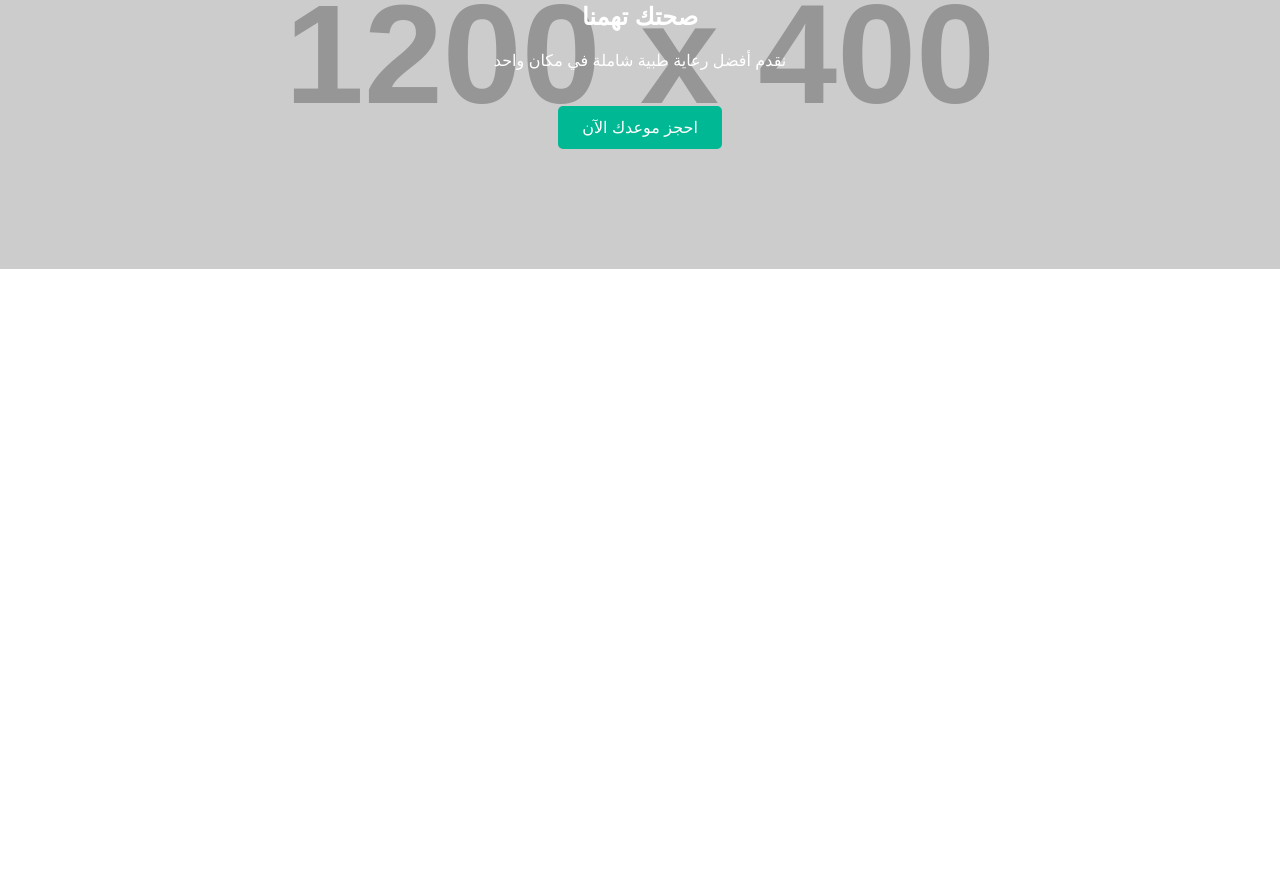
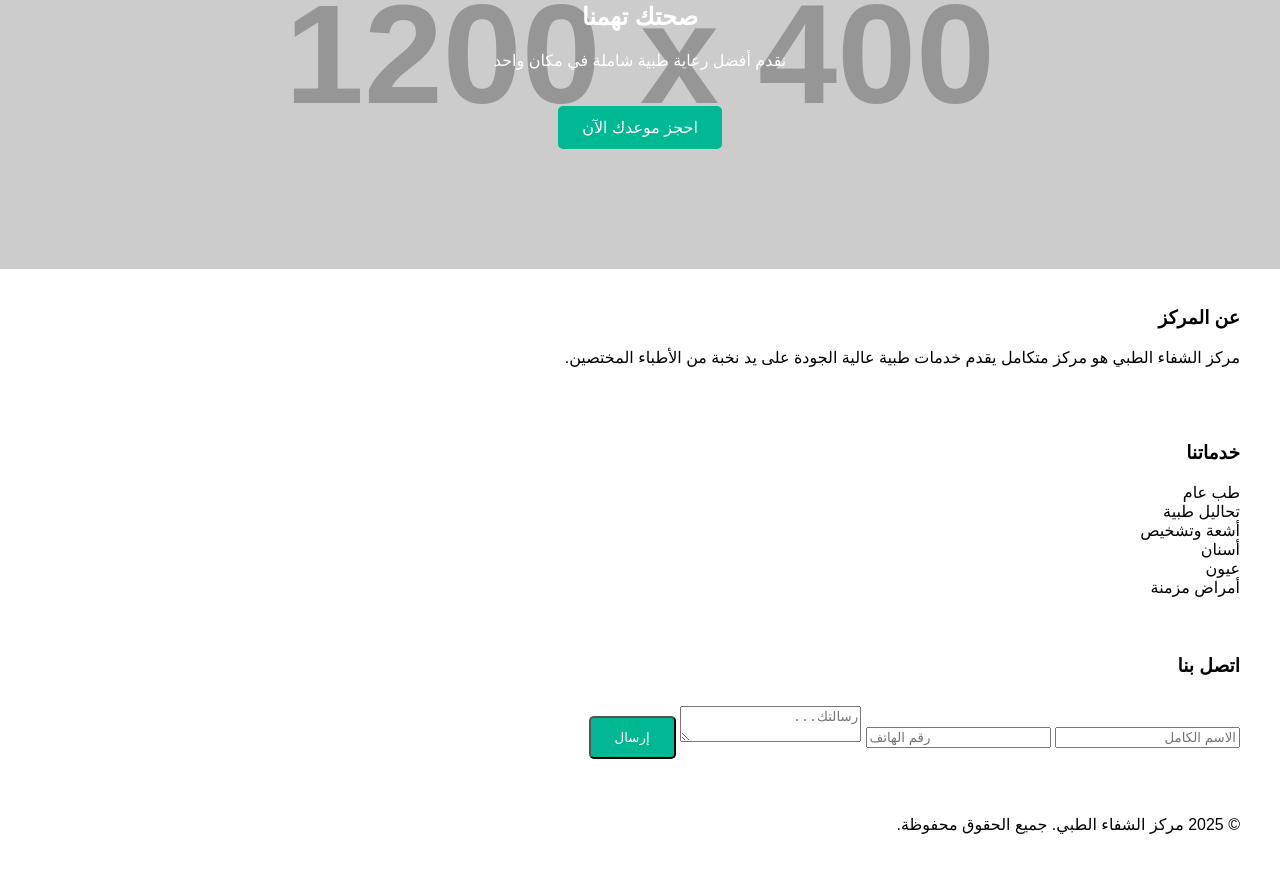
Before and after one commit to emo63/clinic-landing-page, a plain HTML site: page index.html in a window 1280 px wide. Shown: the part 307-1177 px from the top of the page. Before the commit the page ends 800 px from the top, so only its background shows below. Drawn offline with Linux system fonts and the light colour scheme; placeholder pictures from the web are drawn by us.

Commit message:
Update index.html

```diff
--- a/index.html
+++ b/index.html
@@ -1,10 +1,10 @@
 <!DOCTYPE html>
 <html lang="ar" dir="rtl">
 <head>
-  <meta charset="UTF-8">
-  <meta name="viewport" content="width=device-width, initial-scale=1.0">
-  <title>مركز الشفاء الطبي</title>
-  <link rel="stylesheet" href="style.css">
+  <meta charset="UTF-8" />
+  <meta name="viewport" content="width=device-width, initial-scale=1.0" />
+  <title data-ar="مركز الشفاء الطبي" data-en="Al-Shifa Medical Center">مركز الشفاء الطبي</title>
+  <link rel="stylesheet" href="style.css" />
 </head>
 <body>
 
@@ -16,14 +16,14 @@
 
   <!-- Header -->
   <header>
-    <div class="container">
+    <div class="container header-container">
       <h1 data-ar="مركز الشفاء الطبي" data-en="Al-Shifa Medical Center">مركز الشفاء الطبي</h1>
       <nav>
         <ul>
           <li><a href="#" data-ar="الرئيسية" data-en="Home">الرئيسية</a></li>
-          <li><a href="#" data-ar="عن المركز" data-en="About">عن المركز</a></li>
-          <li><a href="#" data-ar="خدماتنا" data-en="Services">خدماتنا</a></li>
-          <li><a href="#" data-ar="اتصل بنا" data-en="Contact">اتصل بنا</a></li>
+          <li><a href="#about" data-ar="عن المركز" data-en="About">عن المركز</a></li>
+          <li><a href="#services" data-ar="خدماتنا" data-en="Services">خدماتنا</a></li>
+          <li><a href="#contact" data-ar="اتصل بنا" data-en="Contact">اتصل بنا</a></li>
         </ul>
       </nav>
     </div>
@@ -35,11 +35,60 @@
       <h2 data-ar="صحتك تهمنا" data-en="Your Health Matters">صحتك تهمنا</h2>
       <p data-ar="نقدم أفضل رعاية طبية شاملة في مكان واحد"
          data-en="We provide the best comprehensive medical care in one place">
-         نقدم أفضل رعاية طبية شاملة في مكان واحد
+        نقدم أفضل رعاية طبية شاملة في مكان واحد
       </p>
-      <a href="#" class="btn" data-ar="احجز موعدك الآن" data-en="Book Your Appointment">احجز موعدك الآن</a>
+      <a href="#contact" class="btn" data-ar="احجز موعدك الآن" data-en="Book Your Appointment">احجز موعدك الآن</a>
     </div>
   </section>
+
+  <!-- About Section -->
+  <section id="about" class="about">
+    <div class="container">
+      <h3 data-ar="عن المركز" data-en="About Us">عن المركز</h3>
+      <p data-ar="مركز الشفاء الطبي هو مركز متكامل يقدم خدمات طبية عالية الجودة على يد نخبة من الأطباء المختصين."
+         data-en="Al-Shifa Medical Center is a comprehensive facility offering high-quality medical services by elite specialists.">
+        مركز الشفاء الطبي هو مركز متكامل يقدم خدمات طبية عالية الجودة على يد نخبة من الأطباء المختصين.
+      </p>
+    </div>
+  </section>
+
+  <!-- Services Section -->
+  <section id="services" class="services">
+    <div class="container">
+      <h3 data-ar="خدماتنا" data-en="Our Services">خدماتنا</h3>
+      <div class="service-cards">
+        <div class="card" data-ar="طب عام" data-en="General Medicine">طب عام</div>
+        <div class="card" data-ar="تحاليل طبية" data-en="Lab Tests">تحاليل طبية</div>
+        <div class="card" data-ar="أشعة وتشخيص" data-en="Imaging">أشعة وتشخيص</div>
+        <div class="card" data-ar="أسنان" data-en="Dentistry">أسنان</div>
+        <div class="card" data-ar="عيون" data-en="Ophthalmology">عيون</div>
+        <div class="card" data-ar="أمراض مزمنة" data-en="Chronic Diseases">أمراض مزمنة</div>
+      </div>
+    </div>
+  </section>
+
+  <!-- Contact Form -->
+  <section id="contact" class="contact">
+    <div class="container">
+      <h3 data-ar="اتصل بنا" data-en="Contact Us">اتصل بنا</h3>
+      <form>
+        <input type="text" placeholder="الاسم الكامل" data-ar="الاسم الكامل" data-en="Full Name" />
+        <input type="tel" placeholder="رقم الهاتف" data-ar="رقم الهاتف" data-en="Phone Number" />
+        <textarea placeholder="رسالتك..." data-ar="رسالتك..." data-en="Your Message..."></textarea>
+        <button type="submit" class="btn" data-ar="إرسال" data-en="Send">إرسال</button>
+      </form>
+    </div>
+  </section>
+
+  <!-- Footer -->
+  <footer>
+    <div class="container">
+      <p data-ar="© 2025 مركز الشفاء الطبي. جميع الحقوق محفوظة."
+         data-en="© 2025 Al-Shifa Medical Center. All rights reserved.">
+         © 2025 مركز الشفاء الطبي. جميع الحقوق محفوظة.
+      </p>
+    </div>
+  </footer>
 
   <script src="script.js"></script>
 </body>
```
